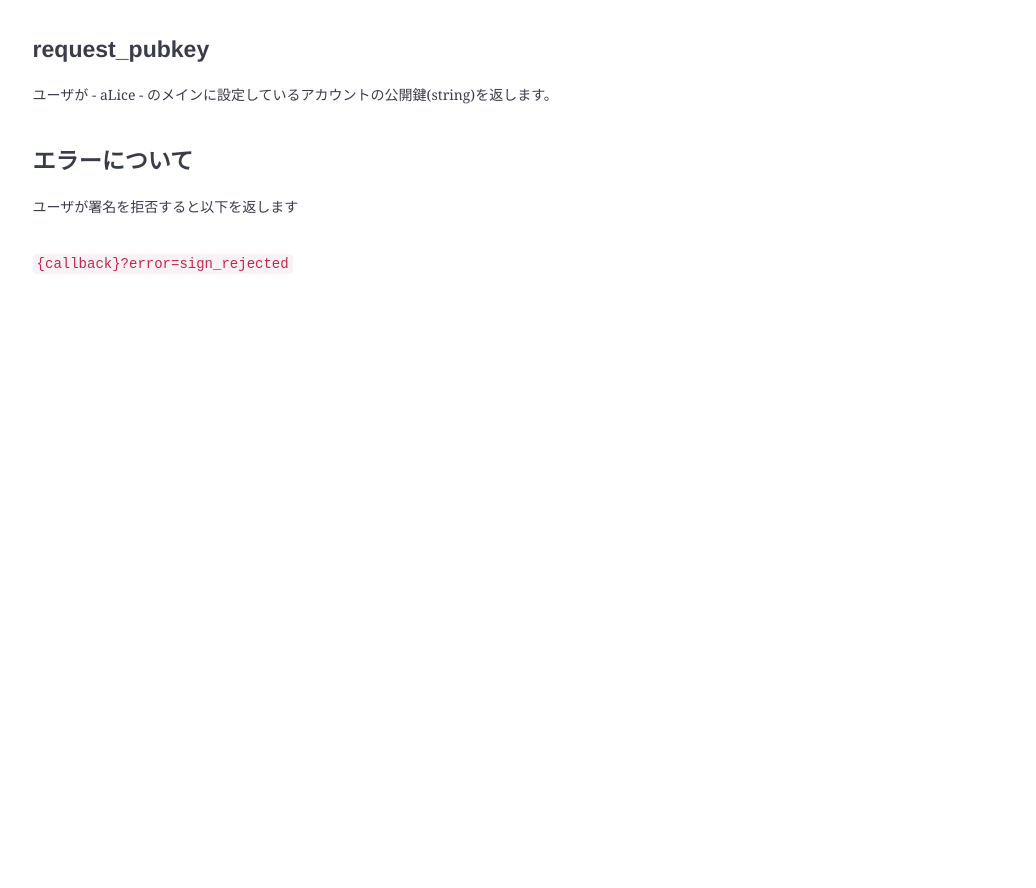
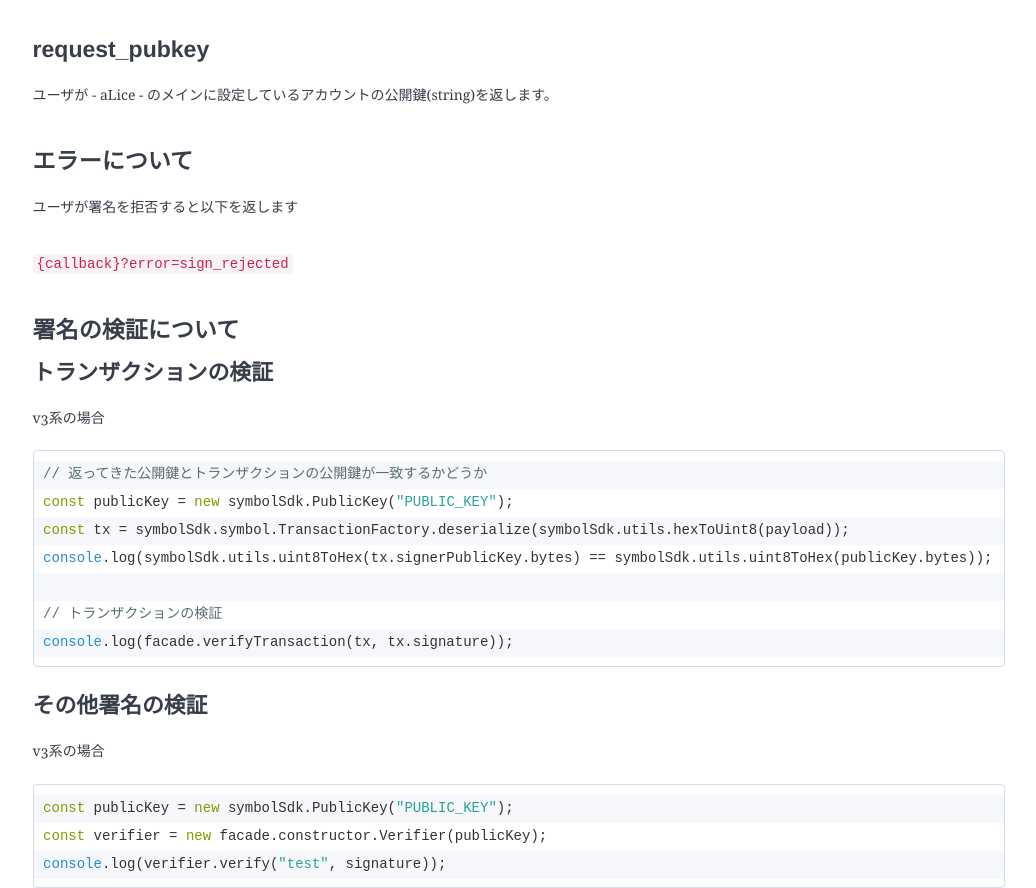
Before and after one commit to 0x070696E65/how-to-use-alice, a plain HTML site: page index.html in a window 1280 px wide. Shown: the part 2854-3742 px from the top of the page, without its empty margins (121-1157 px from the left). Before the commit the page ends 3132 px from the top, so only its background shows below. Drawn offline with nearby package versions, Linux system fonts and the light colour scheme.

Commit message:
Update index.html

```diff
--- a/index.html
+++ b/index.html
@@ -104,4 +104,21 @@
 <h3 class="code-line" data-line-start="99" data-line-end="100"><a id="_99"></a>エラーについて</h3>
 <p class="has-line-data" data-line-start="100" data-line-end="101">ユーザが署名を拒否すると以下を返します</p>
 <p class="has-line-data" data-line-start="102" data-line-end="103"><code>{callback}?error=sign_rejected</code></p>
+<h3 class="code-line" data-line-start="104" data-line-end="105"><a id="_104"></a>署名の検証について</h3>
+<h4 class="code-line" data-line-start="106" data-line-end="107"><a id="_106"></a>トランザクションの検証</h4>
+<p class="has-line-data" data-line-start="107" data-line-end="108">v3系の場合</p>
+<pre><code class="has-line-data" data-line-start="109" data-line-end="117" class="language-javascript"><span class="hljs-comment">// 返ってきた公開鍵とトランザクションの公開鍵が一致するかどうか</span>
+<span class="hljs-keyword">const</span> publicKey = <span class="hljs-keyword">new</span> symbolSdk.PublicKey(<span class="hljs-string">"PUBLIC_KEY"</span>);
+<span class="hljs-keyword">const</span> tx = symbolSdk.symbol.TransactionFactory.deserialize(symbolSdk.utils.hexToUint8(payload));
+<span class="hljs-built_in">console</span>.log(symbolSdk.utils.uint8ToHex(tx.signerPublicKey.bytes) == symbolSdk.utils.uint8ToHex(publicKey.bytes));
+
+<span class="hljs-comment">// トランザクションの検証</span>
+<span class="hljs-built_in">console</span>.log(facade.verifyTransaction(tx, tx.signature));
+</code></pre>
+<h4 class="code-line" data-line-start="118" data-line-end="119"><a id="_118"></a>その他署名の検証</h4>
+<p class="has-line-data" data-line-start="119" data-line-end="120">v3系の場合</p>
+<pre><code class="has-line-data" data-line-start="121" data-line-end="125" class="language-javascript"><span class="hljs-keyword">const</span> publicKey = <span class="hljs-keyword">new</span> symbolSdk.PublicKey(<span class="hljs-string">"PUBLIC_KEY"</span>);
+<span class="hljs-keyword">const</span> verifier = <span class="hljs-keyword">new</span> facade.constructor.Verifier(publicKey);
+<span class="hljs-built_in">console</span>.log(verifier.verify(<span class="hljs-string">"test"</span>, signature));
+</code></pre>
 </body></html>
```
